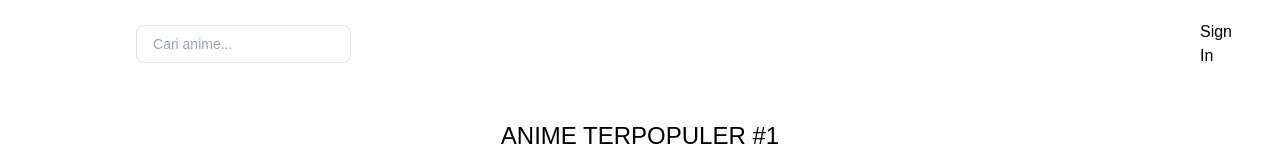
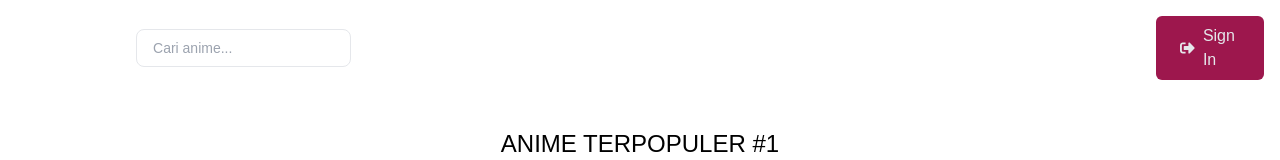
Before and after one commit to Nabilfadilah/anime-movie, a Next.js app in the folder anime/: page /populer in a window 1280 px wide. Shown: the top 160 px of the page. Built offline with nearby package versions, Linux system fonts and the light colour scheme; no server answers; a web font is replaced by a local one.

Commit message:
Merubah tampilan button dashboard dan logout serta menambah icon

```diff
--- a/anime/src/components/Navbar/UserAction.jsx
+++ b/anime/src/components/Navbar/UserAction.jsx
@@ -1,5 +1,7 @@
 import Link from "next/link";
-import { authUserSession } from "@/libs/auth-libs";
+import {authUserSession} from "@/libs/auth-libs";
+import {FaHome, FaSignOutAlt} from "react-icons/fa";
+import {MdDashboard} from "react-icons/md";
 
 const UserAction = async () => {
   const user = await authUserSession();
@@ -7,19 +9,21 @@ const UserAction = async () => {
   const actionURL = user ? "/api/auth/signout" : "/api/auth/signin";
 
   return (
-    <div className="flex gap-4 justify-between">
+    <div className="flex gap-4 items-center">
       {user ? (
         <Link
           href="/users/dashboard"
-          className="bg-color-secondary text-color-primary rounded-md py-1 px-8"
+          className="flex items-center bg-white text-gray-900 rounded-md py-2 px-6 hover:bg-opacity-80 transition-all gap-2"
         >
+          <FaHome size={20} /> {/* Ikon Dashboard */}
           Dashboard
         </Link>
       ) : null}
       <Link
         href={actionURL}
-        className="bg-color-dark text-color-primary rounded-md py-1 px-8"
+        className="flex items-center bg-pink-800 text-gray-200 rounded-md py-2 px-6 hover:bg-opacity-80 transition-all gap-2"
       >
+        <FaSignOutAlt size={20} /> {/* Ikon Logout */}
         {actionLabel}
       </Link>
     </div>
```
